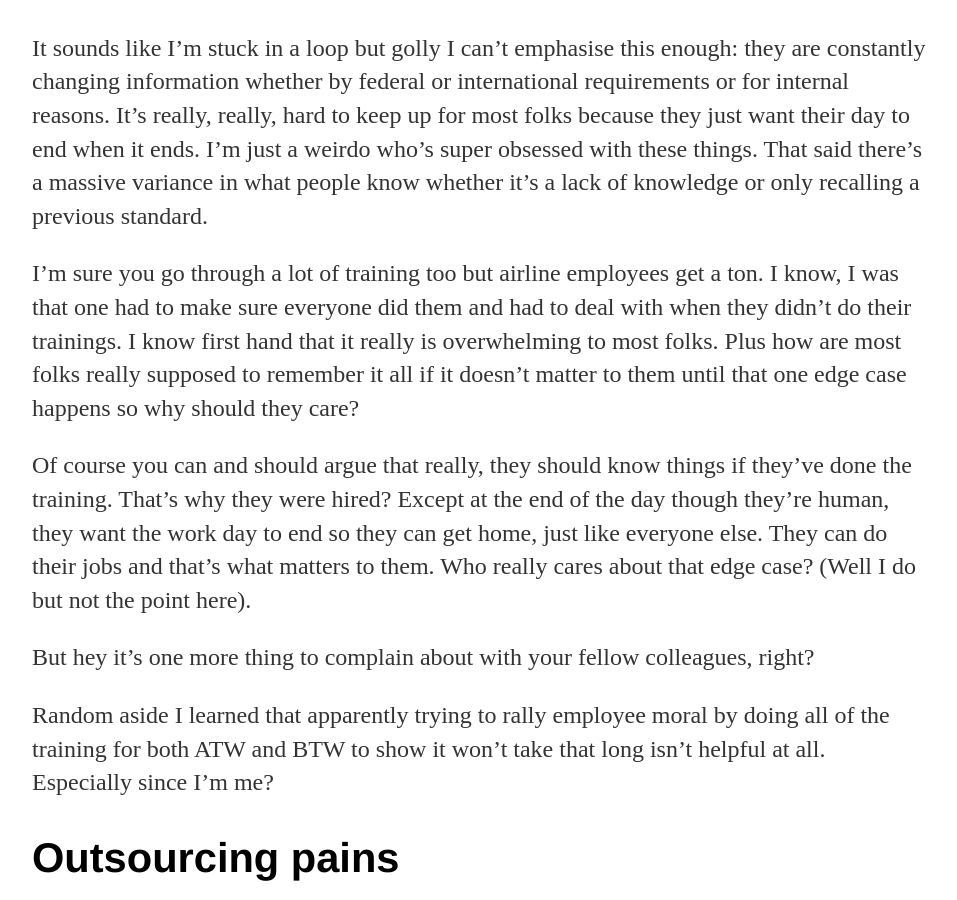
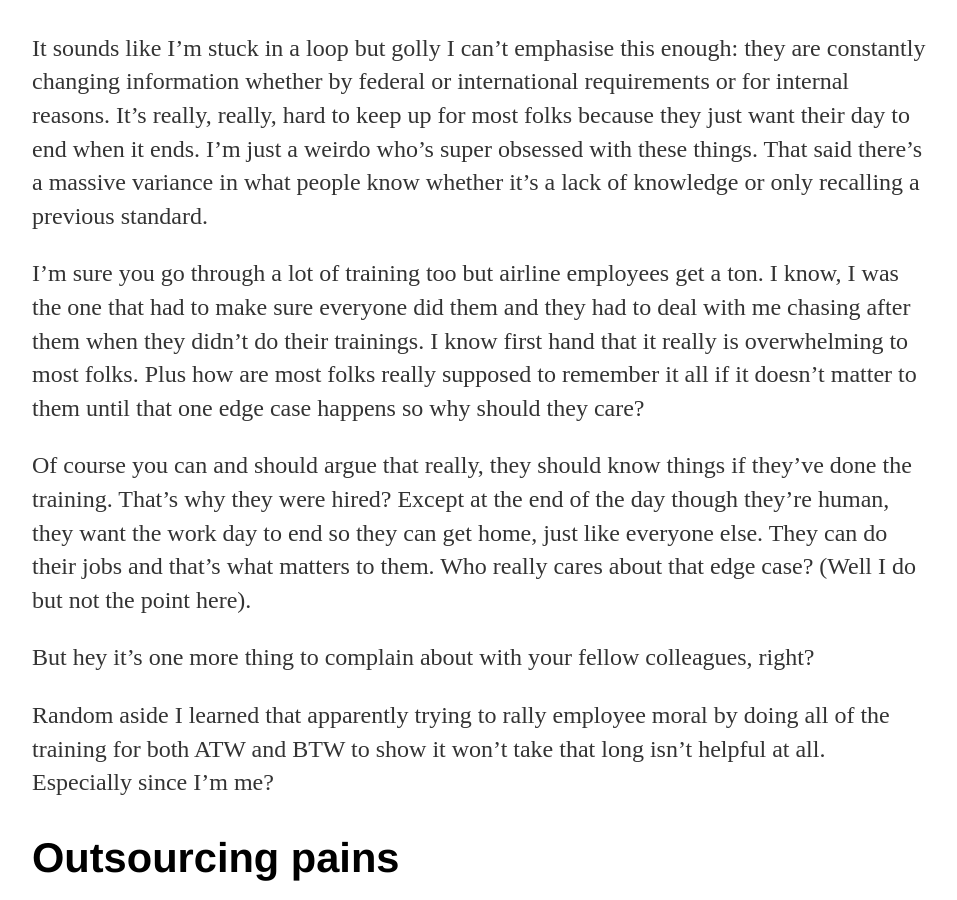
Before and after one commit to Avizc/avizc.github.io, a Jekyll site: the page built from _posts/2017-07-08-play-date-at-airlines-part-3.md, in a window 1280 px wide and 900 px high, scrolled down 4459 px. Shown: the whole window, without its empty margins (160-1117 px from the left). Built offline with Jekyll 4.4.1, drawn with Linux system fonts in a browser that asks for light colours.

Commit message:
Fixed sentence structure

```diff
--- a/_posts/2017-07-08-play-date-at-airlines-part-3.md
+++ b/_posts/2017-07-08-play-date-at-airlines-part-3.md
@@ -78,7 +78,7 @@ Travel tip: Don’t trust your ticket agent if they say, “Yeah your flight is
 
 It sounds like I’m stuck in a loop but golly I can’t emphasise this enough: they are constantly changing information whether by federal or international requirements or for internal reasons. It’s really, really, hard to keep up for most folks because they just want their day to end when it ends. I’m just a weirdo who’s super obsessed with these things. That said there’s a massive variance in what people know whether it’s a lack of knowledge or only recalling a previous standard.
 
-I’m sure you go through a lot of training too but airline employees get a ton. I know, I was that one had to make sure everyone did them and had to deal with when they didn’t do their trainings. I know first hand that it really is overwhelming to most folks. Plus how are most folks really supposed to remember it all if it doesn’t matter to them until that one edge case happens so why should they care?
+I’m sure you go through a lot of training too but airline employees get a ton. I know, I was the one that had to make sure everyone did them and they had to deal with me chasing after them when they didn’t do their trainings. I know first hand that it really is overwhelming to most folks. Plus how are most folks really supposed to remember it all if it doesn’t matter to them until that one edge case happens so why should they care?
 
 Of course you can and should argue that really, they should know things if they've done the training. That's why they were hired? Except at the end of the day though they're human, they want the work day to end so they can get home, just like everyone else. They can do their jobs and that's what matters to them. Who really cares about that edge case? (Well I do but not the point here).
 
```
